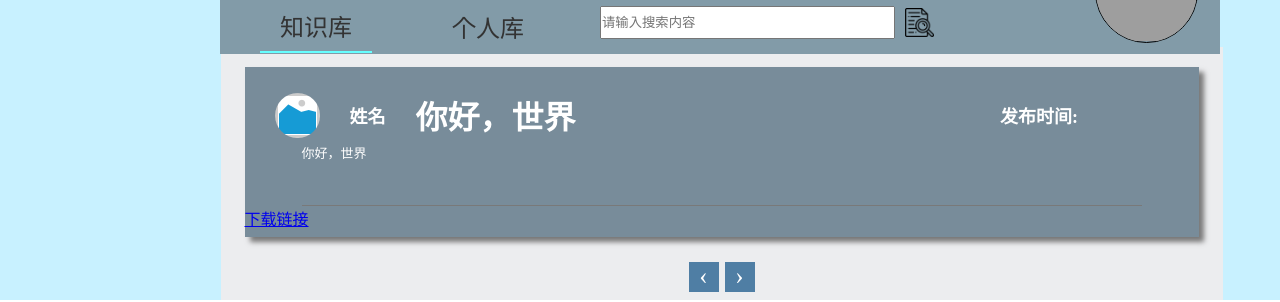
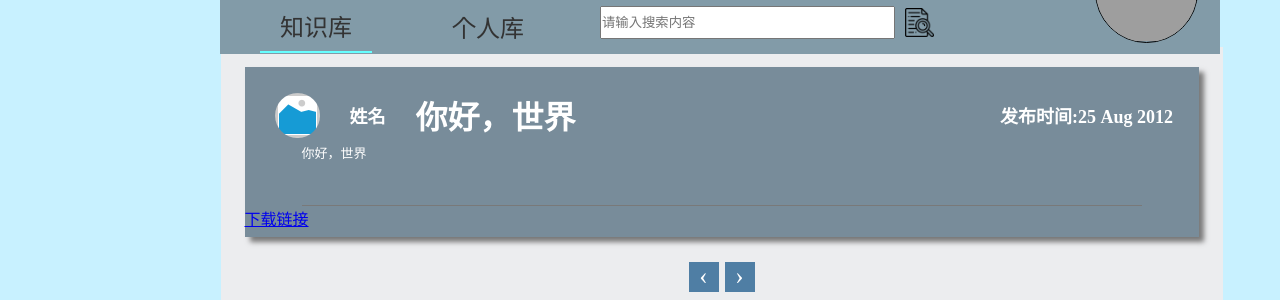
Before and after one commit to EricMCR/EricMCR.github.io, a Jekyll site: the page built from knowledge_base.html, in a window 1280 px wide. Shown: the part 244-546 px from the top of the page. Built offline with Jekyll 4.4.1, drawn with Linux system fonts in a browser that asks for light colours; nearby versions of some CDN libraries; grey boxes are pictures that could not be loaded.

Commit message:
Update knowledge_base.html

```diff
--- a/knowledge_base.html
+++ b/knowledge_base.html
@@ -49,7 +49,7 @@
                         <img src="../images/知识库/u168.png">
                         <div class="name"><p>姓名</p></div>
                         <div class="topic"><p>{{ post.title }}</p></div>
-                        <div class="time"><p>发布时间:{{ page.date | date_to_string }} </p></div>
+                        <div class="time"><p>发布时间:{{ post.date | date_to_string }} </p></div>
                     </div>
                     <div class="concrete-information">
                         <p>{{ post.excerpt }}</p>
```
